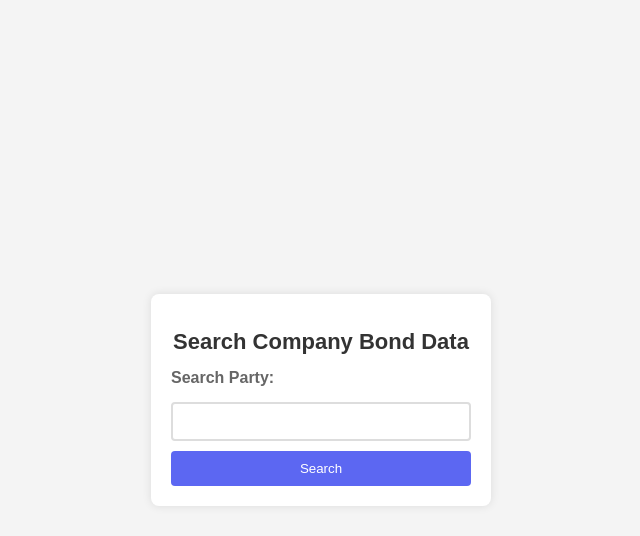
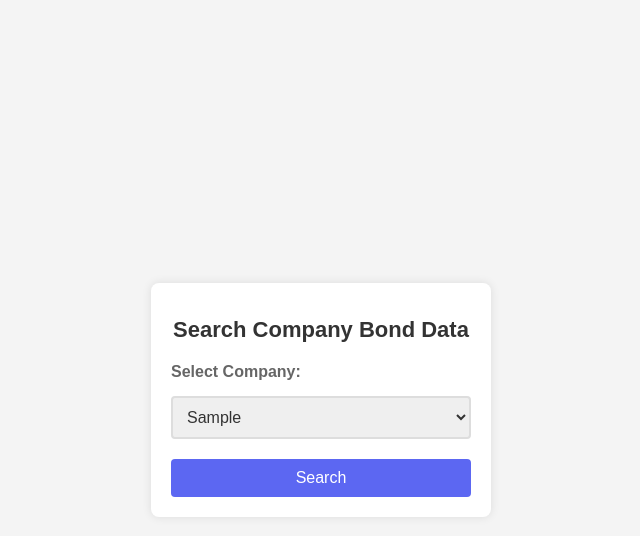
Before and after one commit to Kaushal845/DCC-Assignment-4, a Flask app: page /partycompany in a window 1280 px wide. Shown: the top 536 px of the page, without its empty margins (319-959 px from the left). Run offline with Flask 3, Linux system fonts and the light colour scheme; tables that the repository leaves empty or names only in its code hold one stand-in row (values such as "Sample post"); some libraries are stand-ins or nearby versions.

Commit message:
DCC Assignment 4

```diff
--- a/app.py
+++ b/app.py
@@ -1,5 +1,6 @@
 from flask import Flask, redirect, url_for, request, Response, render_template, jsonify
 from flask_mysqldb import MySQL
+import requests
 
 app = Flask(__name__)
 app.config['MYSQL_HOST'] = '127.0.0.1'
@@ -19,6 +20,17 @@ def indian_number(number):
 # Add the filter to the Jinja environment
 app.jinja_env.filters['indian_number'] = indian_number
 
+API_KEY = 'YOUR_GOOGLE_API_KEY'
+SEARCH_ENGINE_ID = 'YOUR_SEARCH_ENGINE_ID'
+
+def fetch_info(name):
+    search_url = f"https://www.googleapis.com/customsearch/v1?key=AIzaSyBxx1YHuQp2MlY_rW2pKPiPzCePX9rspQ0&cx=071a0f1918a4847ce&q={name}"
+    response = requests.get(search_url)
+    if response.status_code == 200:
+        search_results = response.json()
+        if 'items' in search_results:
+            return search_results['items'][0]  # Get the first result
+    return None
 
 @app.route('/')
 def index():
@@ -64,7 +76,9 @@ def nbonds():
             (q3,))
         records = cursor.fetchall()
         cursor.close()
-        return render_template('q1e2results.html', records=records)
+        company_info = fetch_info(q3)
+        cname = q3
+        return render_template('q1e2results.html', records=records, company_info=company_info, cname=cname)
     cursor = mysql.connection.cursor()
     cursor.execute('SELECT DISTINCT(Company) FROM companybond')
     name = cursor.fetchall()
@@ -85,7 +99,9 @@ def nbondsparty():
         party = [row[1] for row in records]
         bonds = [row[2] for row in records]
         tot = [row[3] for row in records]
-        return render_template('q1e3results.html', records=records)
+        pinfo = fetch_info(q4)
+        pname = q4
+        return render_template('q1e3results.html', records=records,pinfo=pinfo,pname=pname)
 
     cursor = mysql.connection.cursor()
     cursor.execute('SELECT DISTINCT(Party) FROM partybond ORDER BY Party')
@@ -107,7 +123,10 @@ def companyparty():
         # print(records)
         cursor.close()
         return render_template('q1e4result.html', records=records, combined_donation_amount=combined_donation_amount)
-    return render_template('q1e4.html')
+    cursor = mysql.connection.cursor()
+    cursor.execute('SELECT DISTINCT(Company) FROM companybond ORDER BY Company')
+    name = cursor.fetchall()
+    return render_template('q1e4.html',names=name)
 
 
 @app.route('/partycompany', methods=['GET', 'POST'])
@@ -115,6 +134,8 @@ def partycompany():
     if request.method == 'POST':
         q6 = request.form.get('Partyname')
         cursor = mysql.connection.cursor()
+        cursor.execute('SELECT DISTINCT(Party) FROM partybond')
+        name = cursor.fetchall()
         cursor.execute(
             'SELECT Company,Bondnumber,Denominations FROM companybond WHERE Bondnumber IN (SELECT Bond_Number FROM partybond WHERE Party = %s)',
             (q6,))
@@ -123,7 +144,10 @@ def partycompany():
         combined_donation_amount = sum(int(row[2]) for row in records)
         cursor.close()
         return render_template('q1e5result.html', records=records, combined_donation_amount=combined_donation_amount)
-    return render_template('q1e5.html')
+    cursor = mysql.connection.cursor()
+    cursor.execute('SELECT DISTINCT(Party) FROM partybond')
+    name = cursor.fetchall()
+    return render_template('q1e5.html',names=name)
 
 
 @app.route('/pie')
--- a/templates/q1e5.html
+++ b/templates/q1e5.html
@@ -5,56 +5,67 @@
     <meta name="viewport" content="width=device-width, initial-scale=1.0">
     <title>Search Company Bond Data</title>
     <style>
-        /* Set overall body styles */
-        body {
+        /* Reset styles */
+        body, html {
+            margin: 0;
+            padding: 0;
             font-family: 'Arial', sans-serif;
             background-color: #f4f4f4;
-            margin: 0;
-            padding: 0;
             display: flex;
             justify-content: center;
             align-items: center;
             height: 100vh;
         }
 
-        /* Style for the main container */
+        /* Main container styles */
         .container {
             background-color: #ffffff;
             padding: 20px;
-            box-shadow: 0 0 10px rgba(0,0,0,0.1);
+            box-shadow: 0 0 10px rgba(0, 0, 0, 0.1);
             border-radius: 8px;
             width: 300px;
+            text-align: center;
         }
 
-        /* Style for the header */
+        /* Header styles */
         h1 {
             color: #333;
             font-size: 22px;
+            margin-bottom: 20px;
         }
 
-        /* Style for the form */
+        /* Form styles */
         form {
             display: flex;
             flex-direction: column;
+            align-items: center;
         }
 
-        /* Style for the input field */
-        input[type="text"] {
+        /* Label styles */
+        label {
+            margin-bottom: 5px;
+            font-weight: bold;
+            color: #666;
+            align-self: flex-start;
+            width: 100%;
+            text-align: left;
+        }
+
+        /* Select box styles */
+        select {
             padding: 10px;
             margin: 10px 0;
             border: 2px solid #ddd;
             border-radius: 4px;
+            width: 100%;
+            max-width: 100%;
+            box-sizing: border-box; /* Ensures padding is included in width */
+            font-size: 16px;
+            color: #333;
         }
 
-        /* Style for the label */
-        label {
-            margin-bottom: 5px;
-            font-weight: bold;
-            color: #666;
-        }
-
-        /* Style for the submit button */
-        input[type="submit"] {
+        /* Button styles */
+        button[type="submit"] {
             background-color: #5c67f2;
             color: white;
             border: none;
@@ -62,22 +73,30 @@
             border-radius: 4px;
             cursor: pointer;
             transition: background-color 0.3s;
+            width: 100%;
+            max-width: 100%;
+            box-sizing: border-box; /* Ensures padding is included in width */
+            font-size: 16px;
+            margin-top: 10px;
         }
 
-        input[type="submit"]:hover {
+        button[type="submit"]:hover {
             background-color: #4a54e1;
         }
     </style>
 </head>
 <body>
     <div class="container">
-        <div align="center">
-            <h1>Search Company Bond Data</h1>
-        </div>
+        <h1>Search Company Bond Data</h1>
         <form action="/partycompany" method="post">
-            <label for="Partyname">Search Party:</label>
-            <input type="text" name="Partyname" id="Partyname" required>
-            <input type="submit" value="Search">
+            <label for="Partyname">Select Company:</label>
+            <select name="Partyname" id="Partyname" required>
+                <!-- Iterate through company names and create options -->
+                {% for name in names %}
+                    <option value="{{ name[0] }}">{{ name[0] }}</option>
+                {% endfor %}
+            </select>
+            <button type="submit">Search</button>
         </form>
     </div>
 </body>
```
Also changed, not shown: templates/q1e2results.html (+52 -9 lines), templates/q1e3results.html (+9 -0 lines), templates/q1e4.html (+42 -15 lines).
